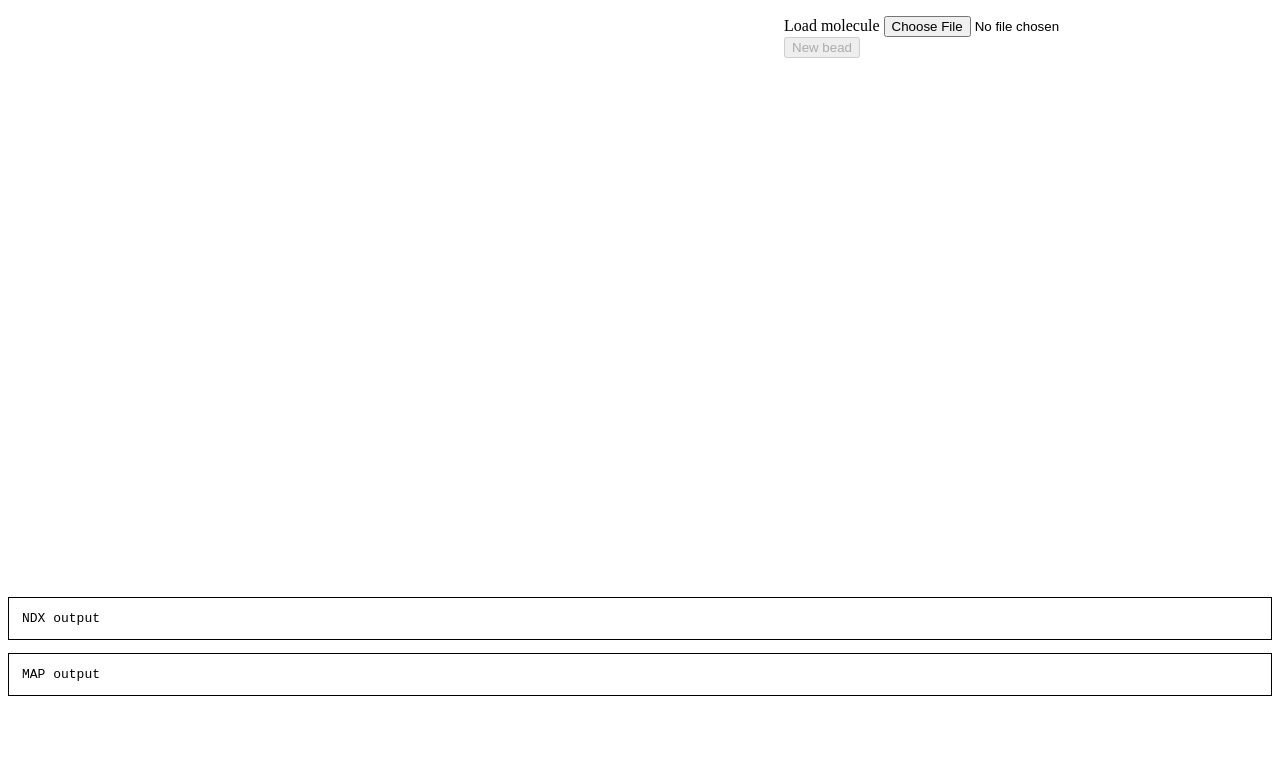
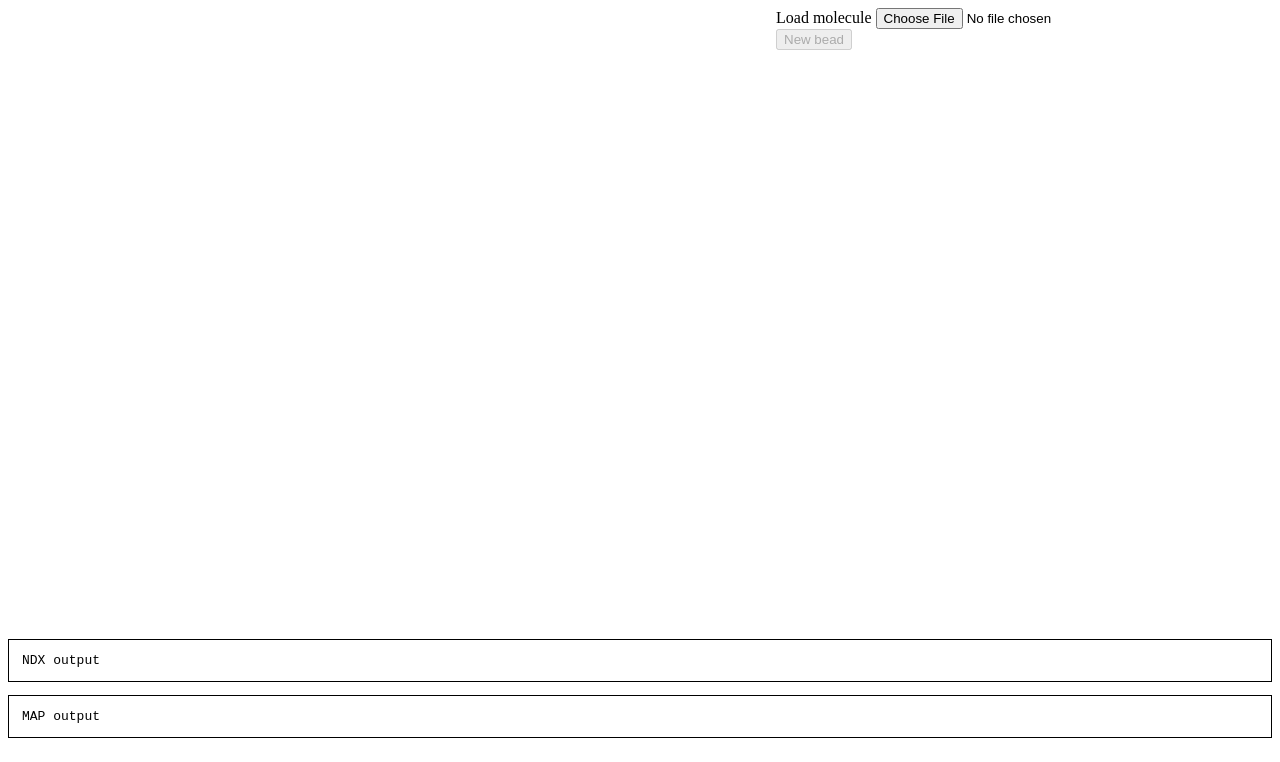
Before and after one commit to jbarnoud/cgbuilder, a plain HTML site: page index.html in a window 1280 px wide. Drawn offline with Linux system fonts and the light colour scheme; some packages are replaced by stand-ins of ours; a script that the page names is missing.

Commit message:
Layout adjustments

```diff
--- a/index.html
+++ b/index.html
@@ -12,12 +12,14 @@
 <div id="structview">
 	<div id="viewport"></div>
 </div>
-<div id="beadlist">
+<div id="controls">
     <form>
         <label for="files" class="btn">Load molecule</label>
         <input id="mol-select" type="file" name="files" accept=".pdb,.cif,.ent,.gz,.gro"></input>
     </form>
     <button class="new-bead" disabled>New bead</button>
+</div>
+<div id="beadlist">
     <ul id="bead-list"></ul>
 </div>
 <div id="file-outputs">
--- a/styles/main.css
+++ b/styles/main.css
@@ -5,6 +5,8 @@ body {
 #structview {
     height: 70vh;
     width: 100%;
+    grid-row-start: 1;
+    grid-row-end: 3;
 }
 #viewport {
 	height: 100%;
@@ -14,6 +16,10 @@ body {
 	padding: 0.5em;
 	height: 70vh;
 	overflow: hidden;
+	grid-row-start: 2;
+	grid-row-end: 3;
+    grid-column-start: 2;
+	grid-column-end: 3;
 }
 #bead-list {
 	overflow-y:  scroll;
@@ -37,3 +43,7 @@ body {
 	/*margin: 1em;*/
 	padding: 1em;
 }
+#controls {
+	grid-row-start: 1;
+	grid-row-end: 2;
+}
```
